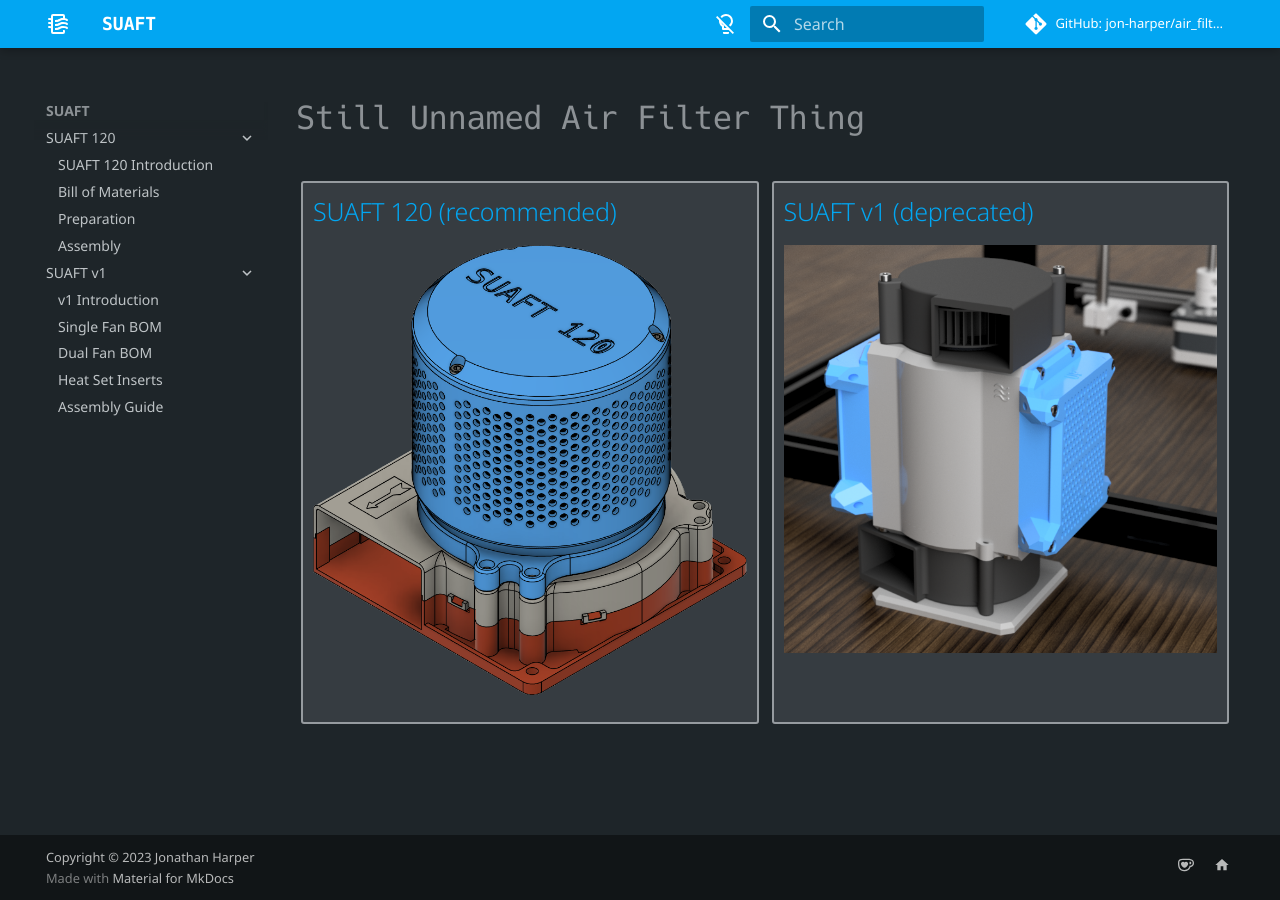
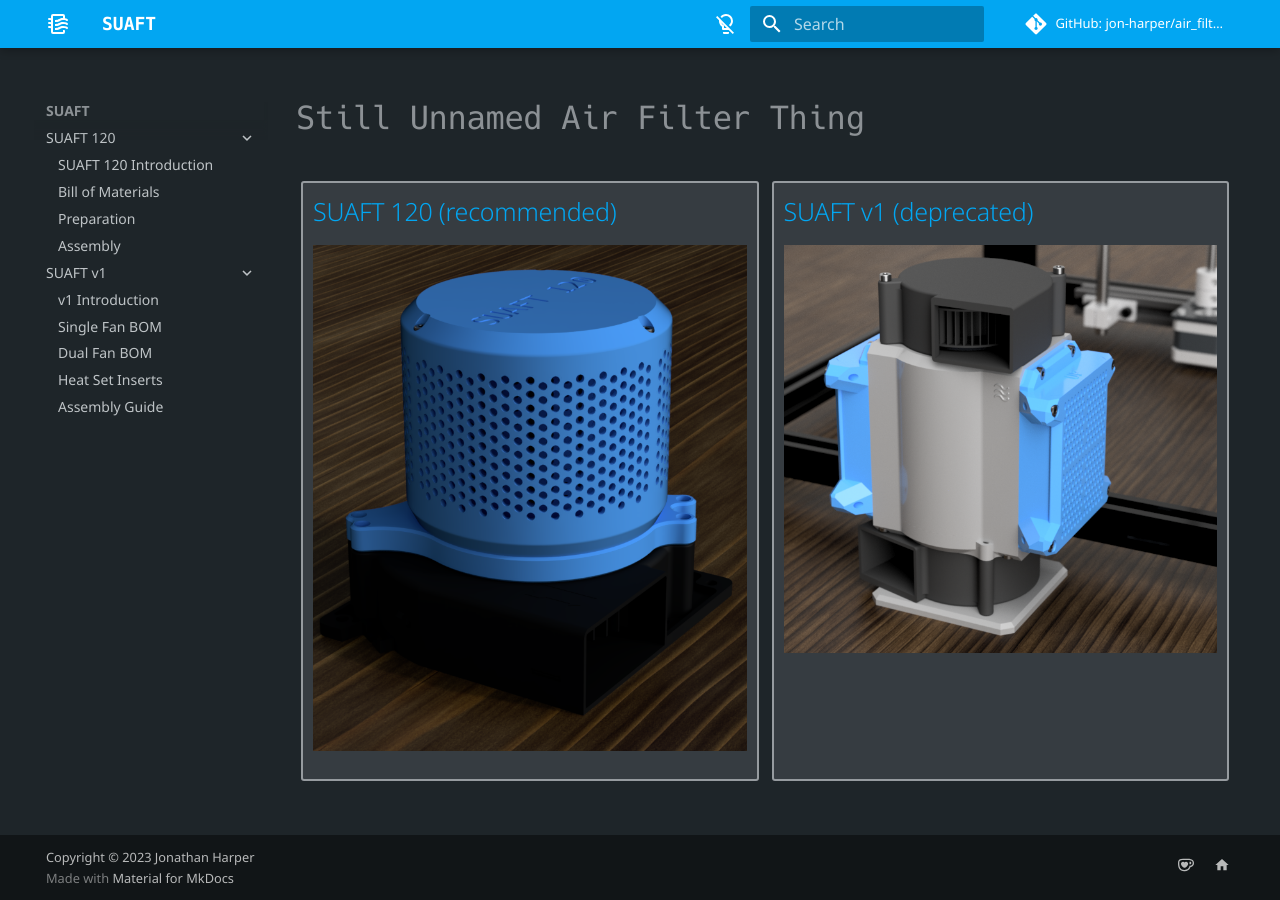
Before and after one commit to jon-harper/air_filter, an MkDocs documentation site: the page built from docs/index.md, in a window 1280 px wide. Built offline with MkDocs 1.6.1 and Material for MkDocs 9.7.7, drawn with Linux system fonts in a browser that asks for light colours; comment, search, counter and statistics services are not loaded.

Commit message:
image fixes

```diff
--- a/docs/index.md
+++ b/docs/index.md
@@ -10,7 +10,7 @@ hide: toc
 <div markdown class="jh-card">
 ## [SUAFT 120 (recommended)](v3/index.md)
 
-![SUAFT 120](v3/assets/final.png)
+![SUAFT 120](v3/assets/suaft120vert.png)
 </div>
 <div markdown class="jh-card">
 ## [SUAFT v1 (deprecated)](v1/index.md)
```
Also changed, not shown: docs/v3/bom.md (+0 -2 lines), docs/v3/assets/suaft120.png (added), docs/v3/assets/suaft120vert.png (added).
